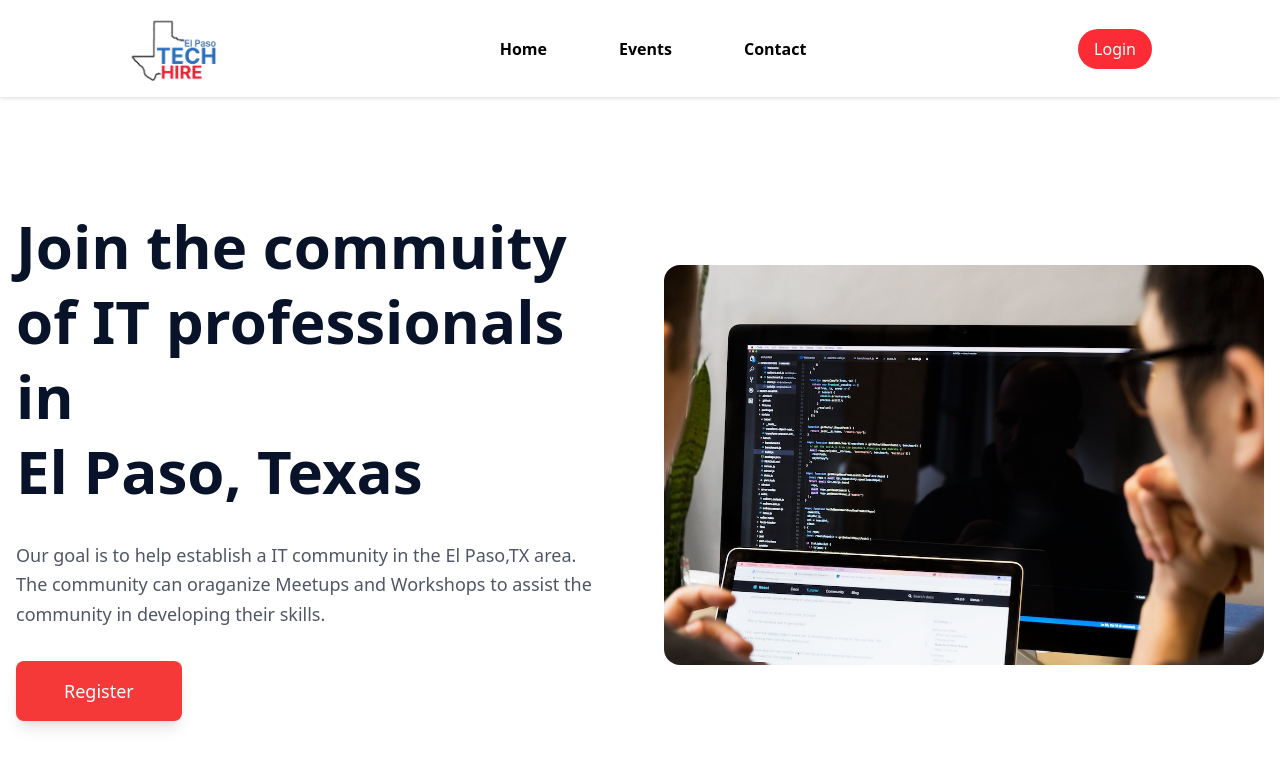
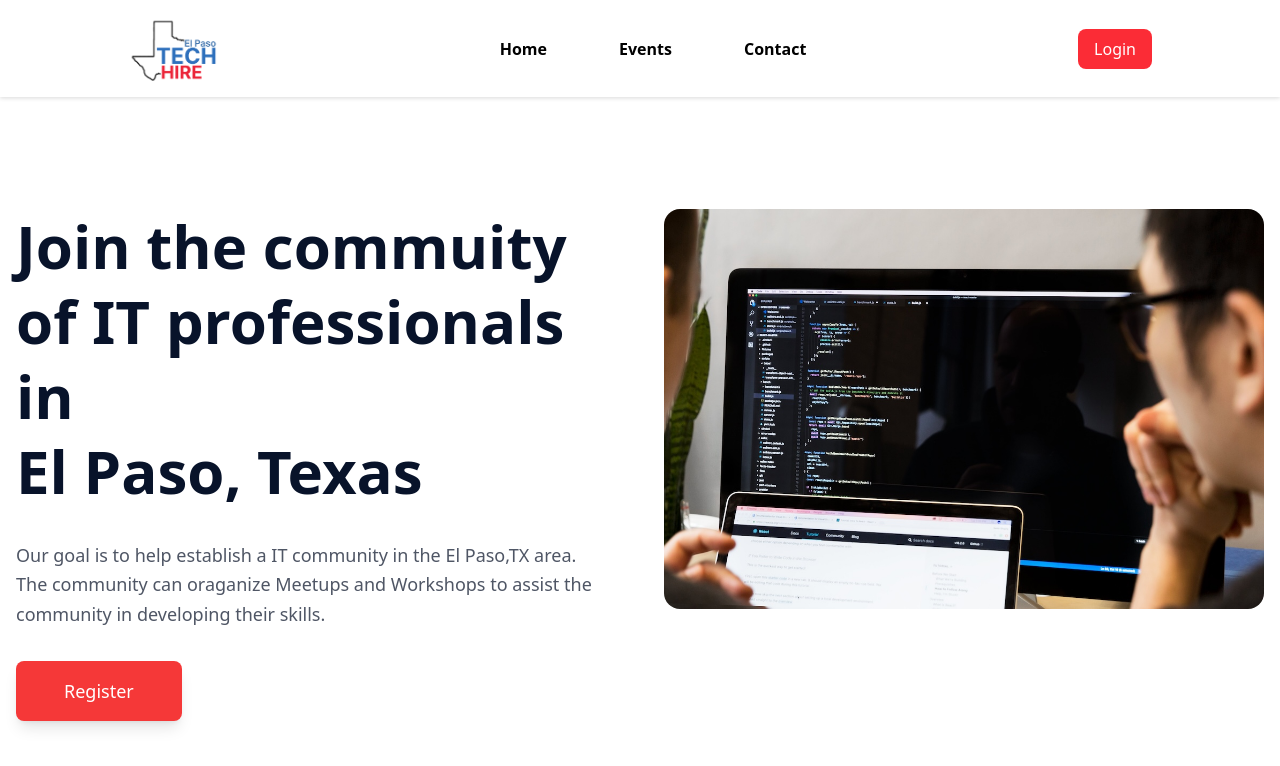
Before and after one commit to rramirez-dev/tech-hire-elpaso, a Next.js app in the folder tech-hire-elpaso/: page / in a window 1280 px wide. Shown: the top 766 px of the page. Built offline with nearby package versions, Linux system fonts and the light colour scheme.

Commit message:
Implemented a max width and margins for headerr
-Added a max width to header
-Added to hero section

```diff
--- a/tech-hire-elpaso/src/app/page.tsx
+++ b/tech-hire-elpaso/src/app/page.tsx
@@ -3,7 +3,7 @@ import Image from "next/image";
 export default function Home() {
   return (
     <div>
-      <section className="max-w-[1440px] container mx-auto px-4 py-28 flex flex-col md:flex-row items-center gap-12">
+      <section className="max-w-[1440px] container mx-auto px-4 py-28 flex flex-col md:flex-row gap-12">
         {/* Left Content */}
         <div className="md:w-1/2 mb-8 md:mb-0 space-y-8">
           <h1 className="lg:text-6xl md:text-5xl text-4xl font-bold text-heading-text leading-tight">
@@ -21,7 +21,7 @@ export default function Home() {
           </button>
         </div>
         {/* Right Content */}
-        <div className="md:w-1/2">
+        <div className="md:pb-50 md:w-1/2">
           <img
             src="/images/programmer-desk.jpg"
             alt="Programmers at a desk"
--- a/tech-hire-elpaso/src/components/Header.tsx
+++ b/tech-hire-elpaso/src/components/Header.tsx
@@ -6,7 +6,7 @@ export default function Header() {
   const [isMenuOpen, setIsMenuOpen] = useState(false);
   return (
     <>
-      <header className="flex justify-between items-center text-black py-4 px-4 md:px-32 bg-white drop-shadow-sm">
+      <header className=" max-w-[1440px] mx-auto flex justify-between items-center text-black py-4 px-4 md:px-32 bg-white drop-shadow-sm">
         <a href="#">
           <Image
             src="/images/techhireep_logo.png"
@@ -27,7 +27,7 @@ export default function Header() {
           </li>
         </ul>
         <div className="relative hidden xs:flex sm:flex md:flex items-center justify-center gap-3">
-          <button className=" hidden xl:block bg-red-500 text-white px-4 py-2 rounded-full hover:bg-red-600">
+          <button className=" hidden xl:block bg-red-500 text-white px-4 py-2 rounded-lg hover:bg-red-600">
             Login
           </button>
           <Image
@@ -56,7 +56,7 @@ export default function Header() {
             Contact
           </li>
           <li className="list-none w-full text-center p2 hover:text-red-500 transition-all cursor-pointer">
-            <button className="bg-red-500 text-white px-4 py-2 rounded-full hover:bg-red-600 mb-5">
+            <button className="bg-red-500 text-white px-4 py-2 rounded-lg hover:bg-red-600 mb-5">
               Login
             </button>
           </li>
```
